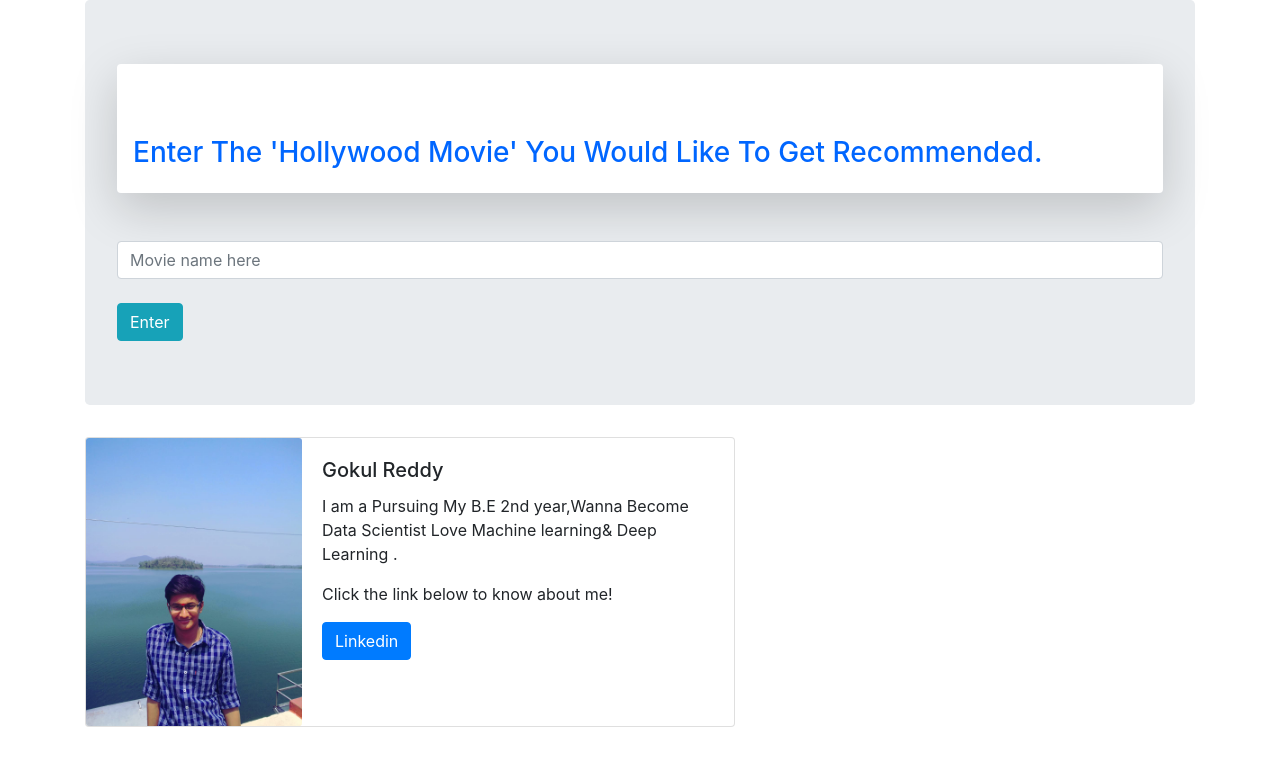
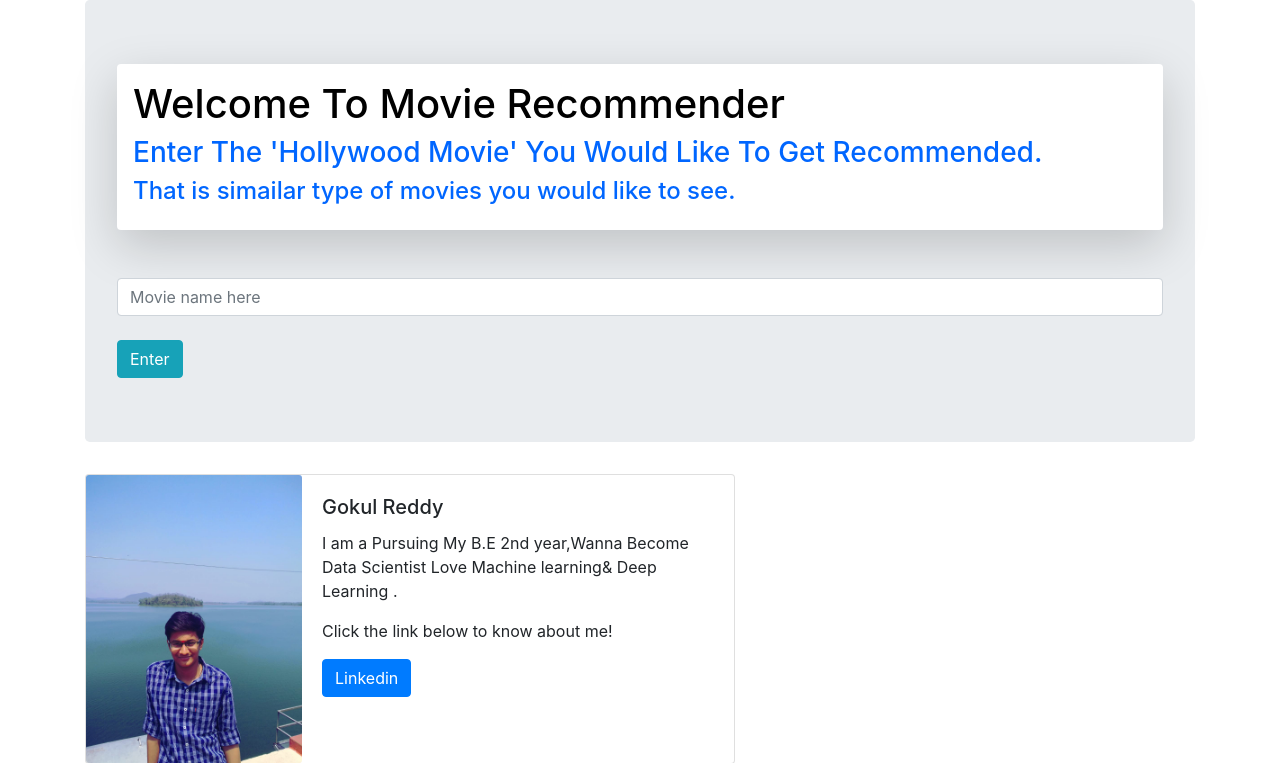
Before and after one commit to GOKUL-REDDY/Movie-Recommendation-hollywood-, a Flask app: page / in a window 1280 px wide. Shown: the part 74-837 px from the top of the page. Before the commit the page ends 801 px from the top, so only its background shows below. Run offline with Flask 2, Linux system fonts and the light colour scheme; some libraries are stand-ins or nearby versions.

Commit message:
Update home.html

```diff
--- a/templates/home.html
+++ b/templates/home.html
@@ -1,9 +1,9 @@
 {% extends 'base.html' %}
 {% block content %}
 <div class="shadow-lg p-3 mb-5 bg-white rounded">
-  <h1 style="color:rgb(255, 255, 255)">Welcome To Movie Recommender</h1>
+  <h1 style="color:rgb(0, 0, 0)">Welcome To Movie Recommender</h1>
   <h3 style="color:rgb(0, 102, 255)">Enter The 'Hollywood Movie' You Would Like To Get Recommended.</h3>
-
+  <h4 style="color:rgb(0, 102, 255)">That is simailar type of movies you would like to see.</h4>
 </div>
 
   <form action="{{url_for('recommend')}}">
```
